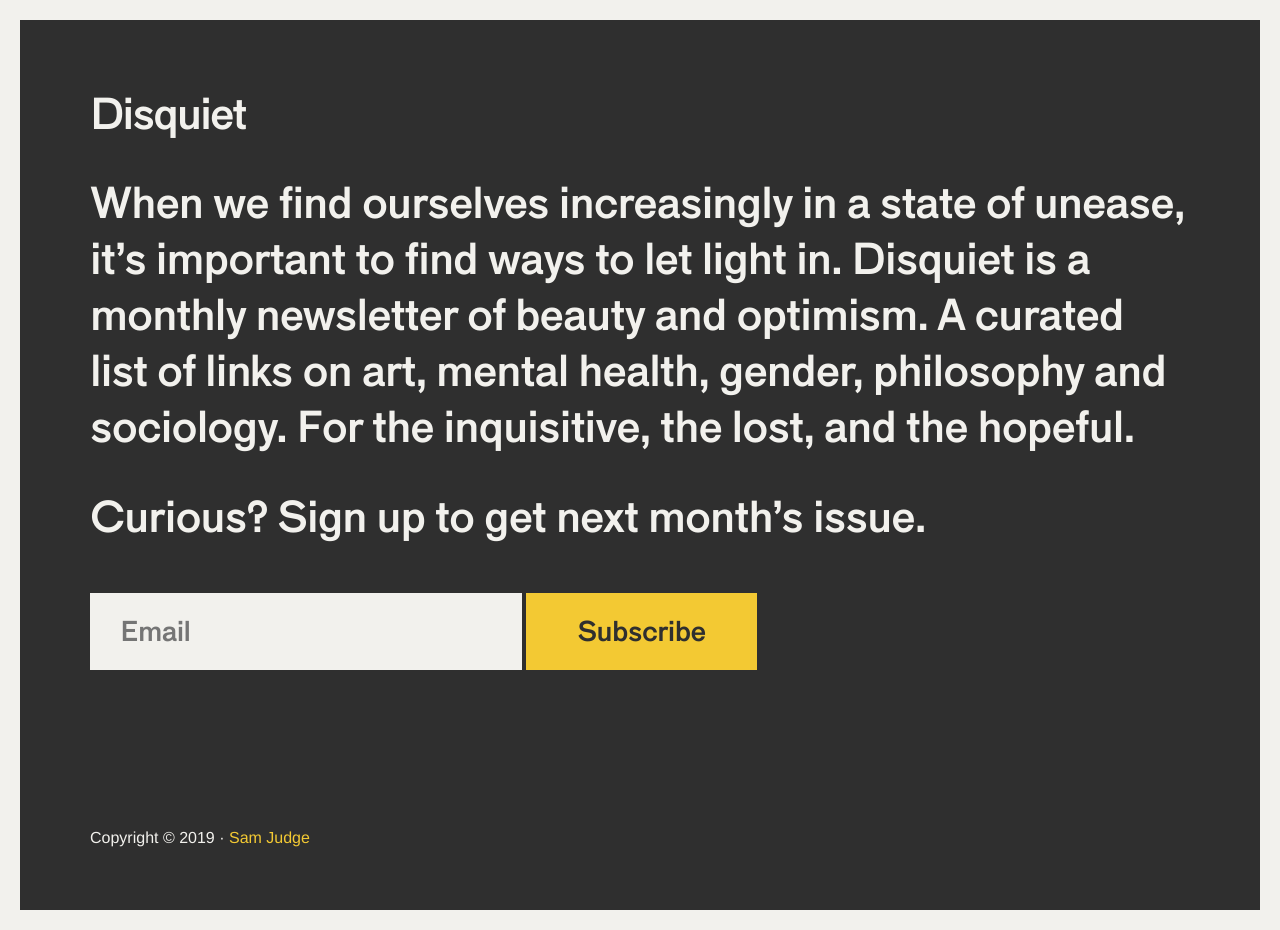
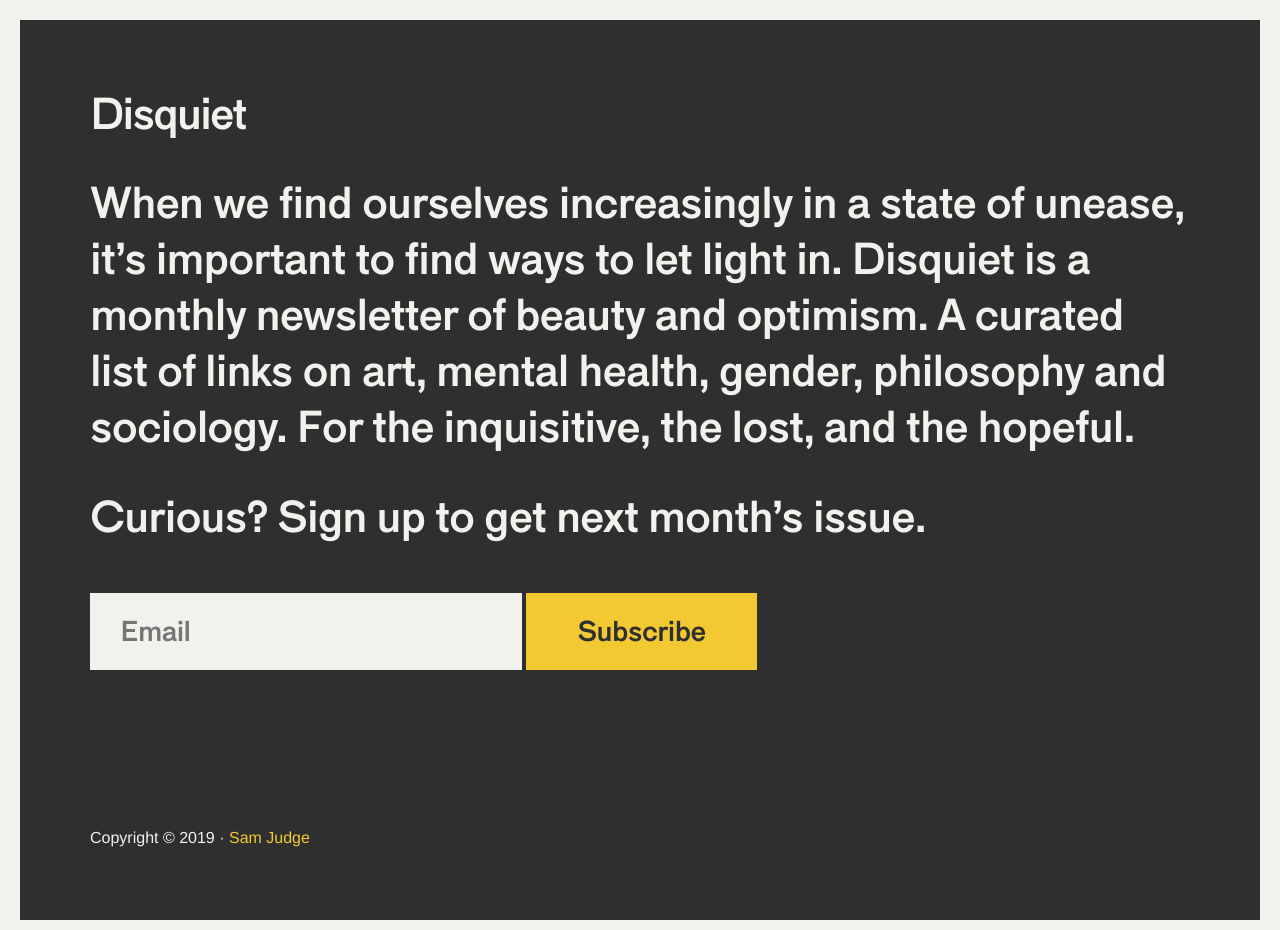
Before and after one commit to iamsamsmall/disquiet, a Jekyll site: the page built from index.md, in a window 1280 px wide. Built offline with Jekyll 4.4.1, drawn with Linux system fonts in a browser that asks for light colours; comment, search, counter and statistics services are not loaded.

Commit message:
body height

```diff
--- a/_sass/_layout.scss
+++ b/_sass/_layout.scss
@@ -1,8 +1,10 @@
 html {
     background: $white;
+    height: 100%;
 }
 body {
     margin: 0.75em;
+    min-height: 100%;
 		background: $black;
 		color: $white;
 		font-family: helvetica;
```
